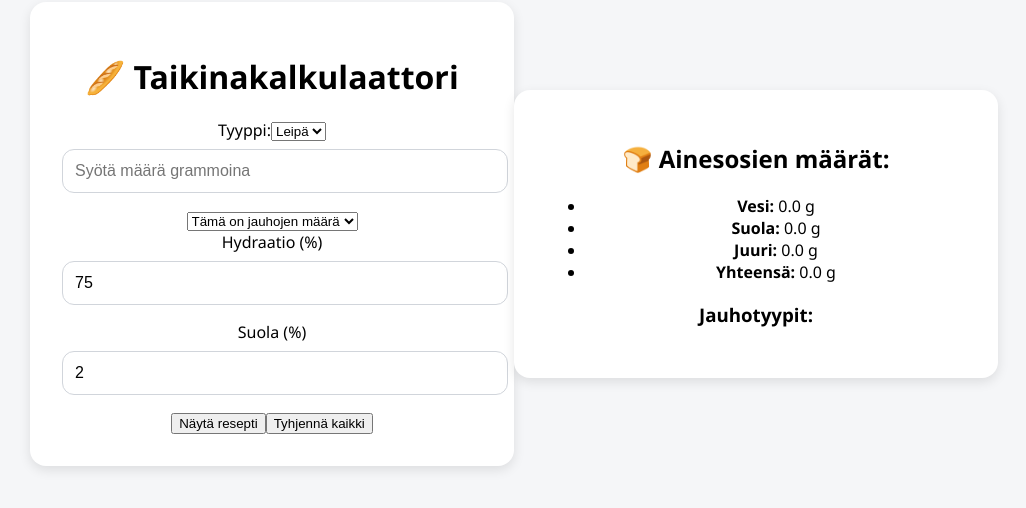
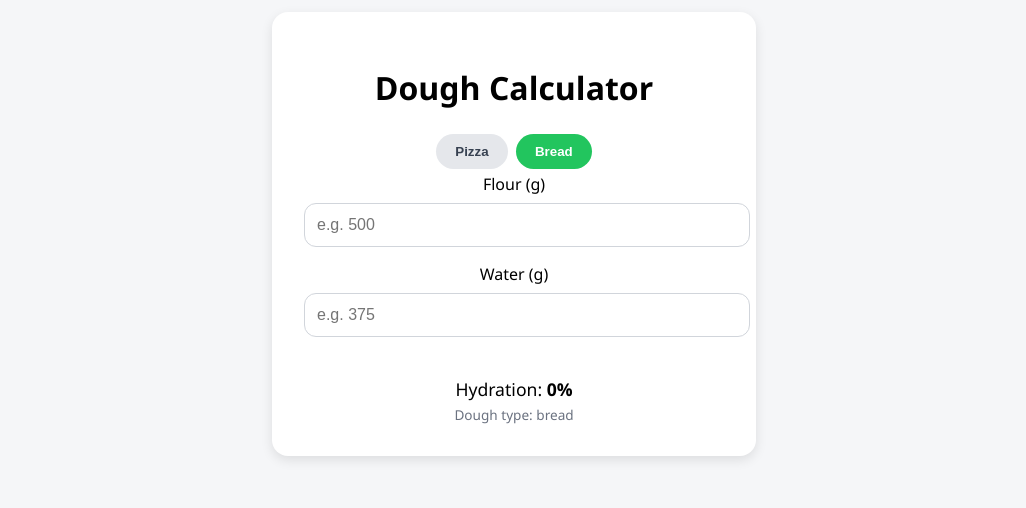
Before and after one commit to VilleJLehtola/Dough-calculator, a React (Vite) app: page / in a window 1280 px wide. Shown: the part 182-690 px from the top of the page, without its empty margins (126-1152 px from the left). Built offline with nearby package versions, Linux system fonts and the light colour scheme.

Commit message:
Update App.jsx

```diff
--- a/src/App.jsx
+++ b/src/App.jsx
@@ -2,179 +2,62 @@ import React, { useState } from "react";
 import "./styles.css";
 
 export default function App() {
-  const [inputGrams, setInputGrams] = useState("");
-  const [inputType, setInputType] = useState("jauho");
-  const [hydration, setHydration] = useState(75);
-  const [saltPct, setSaltPct] = useState(2);
-  const [mode, setMode] = useState("leipa");
-  const [showRecipe, setShowRecipe] = useState(false);
-  const [foldsDone, setFoldsDone] = useState(0);
+  const [flour, setFlour] = useState("");
+  const [water, setWater] = useState("");
+  const [mode, setMode] = useState("bread");
 
-  const resetAll = () => {
-    setInputGrams("");
-    setInputType("jauho");
-    setHydration(75);
-    setSaltPct(2);
-    setMode("leipa");
-    setShowRecipe(false);
-    setFoldsDone(0);
-  };
-
-  const calculate = () => {
-    const grams = parseFloat(inputGrams);
-    if (isNaN(grams) || grams <= 0) {
-      return {
-        jauho: 0,
-        vesi: 0,
-        suola: 0,
-        juuri: 0,
-        yhteensa: 0,
-        jauhotyypit: {},
-      };
-    }
-
-    const h = hydration / 100;
-    const s = saltPct / 100;
-
-    let jauho, vesi, suola, juuri;
-
-    if (inputType === "jauho") {
-      jauho = grams;
-      vesi = h * jauho;
-    } else {
-      vesi = grams;
-      jauho = vesi / h;
-    }
-
-    suola = jauho * s;
-    juuri = jauho * 0.2;
-    const yhteensa = jauho + vesi + suola + juuri;
-
-    const jauhotyypit =
-      mode === "pizza"
-        ? {
-            "00-jauho": jauho * (1000 / 1070),
-            puolikarkea: jauho * (70 / 1070),
-          }
-        : {
-            puolikarkea: jauho * (500 / 620),
-            täysjyvä: jauho * (120 / 620),
-          };
-
-    return { jauho, vesi, suola, juuri, yhteensa, jauhotyypit };
-  };
-
-  const result = calculate();
-
-  const reseptiSteps = [
-    { id: 1, text: "Sekoita jauhot ja vesi, anna levätä 30 minuuttia." },
-    { id: 2, text: "Lisää juuri ja sekoita tasaiseksi taikinaksi." },
-    { id: 3, text: "Taita taikinaa 4 kertaa 30 min välein." },
-    { id: 4, text: "Muotoile, kohota yön yli ja paista uunissa 230 °C." },
-  ];
+  const hydration = (() => {
+    const f = parseFloat(flour);
+    const w = parseFloat(water);
+    if (!f || !w) return 0;
+    return ((w / f) * 100).toFixed(1);
+  })();
 
   return (
     <div className="container">
       <div className="card">
-        <h1 className="text-xl font-bold text-center mb-4">🥖 Taikinakalkulaattori</h1>
+        <h1 className="text-xl font-bold mb-4">Dough Calculator</h1>
 
-        <div className="space-y-4">
-          <label>
-            Tyyppi:
-            <select value={mode} onChange={e => setMode(e.target.value)}>
-              <option value="leipa">Leipä</option>
-              <option value="pizza">Pizza</option>
-            </select>
-          </label>
+        <div className="mb-4">
+          <button
+            className={`mode ${mode === "pizza" ? "active" : "inactive"}`}
+            onClick={() => setMode("pizza")}
+          >
+            Pizza
+          </button>
+          <button
+            className={`mode ${mode === "bread" ? "active" : "inactive"}`}
+            onClick={() => setMode("bread")}
+          >
+            Bread
+          </button>
+        </div>
 
+        <div>
+          <label>Flour (g)</label>
           <input
             type="number"
-            value={inputGrams}
-            onChange={e => setInputGrams(e.target.value)}
-            placeholder="Syötä määrä grammoina"
+            value={flour}
+            onChange={e => setFlour(e.target.value)}
+            placeholder="e.g. 500"
           />
+        </div>
 
-          <select value={inputType} onChange={e => setInputType(e.target.value)}>
-            <option value="jauho">Tämä on jauhojen määrä</option>
-            <option value="vesi">Tämä on veden määrä</option>
-          </select>
+        <div>
+          <label>Water (g)</label>
+          <input
+            type="number"
+            value={water}
+            onChange={e => setWater(e.target.value)}
+            placeholder="e.g. 375"
+          />
+        </div>
 
-          <div className="grid grid-cols-2 gap-4">
-            <label>
-              Hydraatio (%)
-              <input
-                type="number"
-                value={hydration}
-                onChange={e => setHydration(e.target.value)}
-              />
-            </label>
-            <label>
-              Suola (%)
-              <input
-                type="number"
-                value={saltPct}
-                onChange={e => setSaltPct(e.target.value)}
-              />
-            </label>
-          </div>
-
-          <button className="btn-primary" onClick={() => setShowRecipe(!showRecipe)}>
-            {showRecipe ? "Piilota resepti" : "Näytä resepti"}
-          </button>
-          <button className="btn-secondary" onClick={resetAll}>
-            Tyhjennä kaikki
-          </button>
+        <div className="output">
+          Hydration: <span>{hydration}%</span>
+          <div className="subtext">Dough type: {mode}</div>
         </div>
       </div>
-
-      <div className="card result">
-        <h2 className="text-lg font-semibold mb-2">🍞 Ainesosien määrät:</h2>
-        <ul>
-          <li><strong>Vesi:</strong> {result.vesi.toFixed(1)} g</li>
-          <li><strong>Suola:</strong> {result.suola.toFixed(1)} g</li>
-          <li><strong>Juuri:</strong> {result.juuri.toFixed(1)} g</li>
-          <li><strong>Yhteensä:</strong> {result.yhteensa.toFixed(1)} g</li>
-        </ul>
-        <h3 className="mt-3">Jauhotyypit:</h3>
-        <ul>
-          {Object.entries(result.jauhotyypit).map(([type, val]) => (
-            <li key={type}>
-              {type}: {val.toFixed(1)} g
-            </li>
-          ))}
-        </ul>
-      </div>
-
-      {showRecipe && (
-        <div className="card checklist">
-          <h2 className="text-lg font-semibold mb-2">📋 Resepti</h2>
-          <ul>
-            {reseptiSteps.map(step => (
-              <li key={step.id}>
-                {step.id === 3 ? (
-                  <>
-                    <span>{step.text}</span>
-                    {[1, 2, 3, 4].map(n => (
-                      <input
-                        key={n}
-                        type="checkbox"
-                        checked={foldsDone >= n}
-                        onChange={() =>
-                          setFoldsDone(prev =>
-                            prev === n ? n - 1 : Math.max(n, prev)
-                          )
-                        }
-                      />
-                    ))}
-                  </>
-                ) : (
-                  <span>{step.text}</span>
-                )}
-              </li>
-            ))}
-          </ul>
-        </div>
-      )}
     </div>
   );
 }
```
